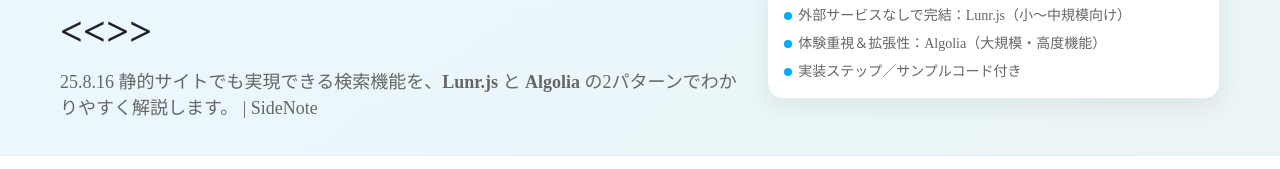
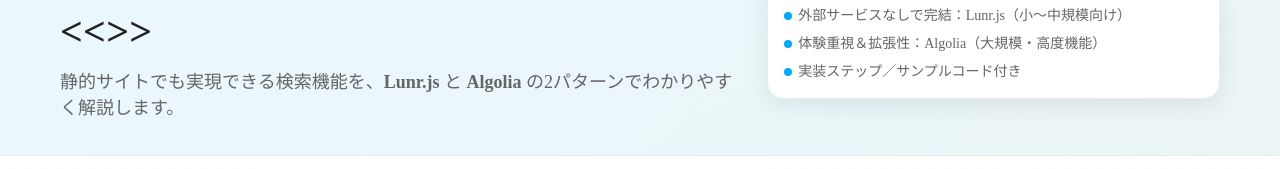
Before and after one commit to YaMac33/SideNote, a plain HTML site: page 250816-search/index.html in a window 1280 px wide. Shown: the part 161-330 px from the top of the page. Drawn offline with Linux system fonts and the light colour scheme.

Commit message:
Update index.html

```diff
--- a/250816-search/index.html
+++ b/250816-search/index.html
@@ -3,7 +3,7 @@
 <head>
   <meta charset="UTF-8" />
   <meta name="viewport" content="width=device-width,initial-scale=1" />
-  <title><<<PAGE_TITLE>>></title>
+  <title>25.8.16 静的サイトで導入するサイト内検索：Lunr.js（自力）とAlgolia（外部）の2パターン解説 🔎 | SideNote</title>
   <meta name="description" content="<<<META_DESCRIPTION>>>">
   <!-- Google tag (gtag.js) - GA4 -->
   <script async src="https://www.googletagmanager.com/gtag/js?id=G-MQ9ZB4LYWP"></script>
@@ -196,7 +196,7 @@
       <div>
         <span class="hero-badge" aria-hidden="true">🔎 静的サイト × 検索</span>
         <h1 id="hero-title"><<<PAGE_TITLE>>></h1>
-        <p>25.8.16 静的サイトでも実現できる検索機能を、<strong>Lunr.js</strong> と <strong>Algolia</strong> の2パターンでわかりやすく解説します。 | SideNote</p>
+        <p>静的サイトでも実現できる検索機能を、<strong>Lunr.js</strong> と <strong>Algolia</strong> の2パターンでわかりやすく解説します。</p>
       </div>
       <div class="hero-card" aria-label="この記事の要点">
         <p><span class="dot"></span>外部サービスなしで完結：Lunr.js（小〜中規模向け）</p>
```
